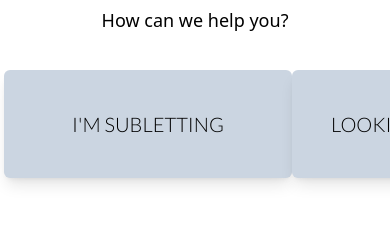
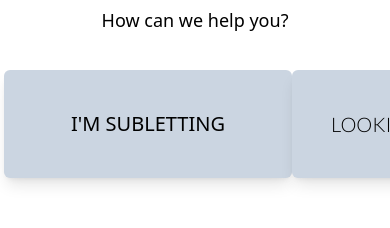
Before and after one commit to aaron-rab/sublet-project, a Next.js app: page / in a window 390 px wide. Shown: the part 262-490 px from the top of the page. Built offline with nearby package versions, Linux system fonts and the light colour scheme; no server answers.

Commit message:
added some mobile properites

```diff
--- a/pages/index.js
+++ b/pages/index.js
@@ -43,13 +43,13 @@
 
         <div class={`flex justify-around mt-8`}>
           <Link href="/">
-            <button class={"px-9 py-10 bg-slate-300 hover:bg-slate-400 rounded-md text-xl w-72 font-Lato font-light shadow-lg"}>
+            <button class={"px-9 py-10 bg-slate-300 hover:bg-slate-400 rounded-md text-xl w-72 md:w-52 w-font-Lato font-light shadow-lg"}>
               I'M SUBLETTING
             </button>
           </Link>
 
           <Link href="/">
-            <button class={"px-9 py-10 bg-slate-300  hover:bg-slate-400 rounded-md text-xl w-72 font-Lato font-light shadow-lg"}>
+            <button class={"px-9 py-10 bg-slate-300  hover:bg-slate-400 rounded-md text-xl w-72 md:w-52 font-Lato font-light shadow-lg"}>
             LOOKING FOR SUBLET
             </button>
           </Link>
--- a/styles/tailwindglobal.css
+++ b/styles/tailwindglobal.css
@@ -1,4 +1,5 @@
 @import url('https://fonts.googleapis.com/css2?family=Lato:ital,wght@0,100;0,300;0,400;0,700;0,900;1,100;1,300;1,400;1,700;1,900&display=swap');
+@import url('https://fonts.googleapis.com/css2?family=Roboto:ital,wght@0,100..900;1,100..900&display=swap');
 
 @tailwind base;
 @tailwind components;
--- a/tailwind.config.js
+++ b/tailwind.config.js
@@ -16,6 +16,7 @@
         },
         fontFamily: {
           'Lato': ['Lato', 'serif'],
+          'Roboto': ['Roboto', 'serif'],
         },
       },
     },
```
